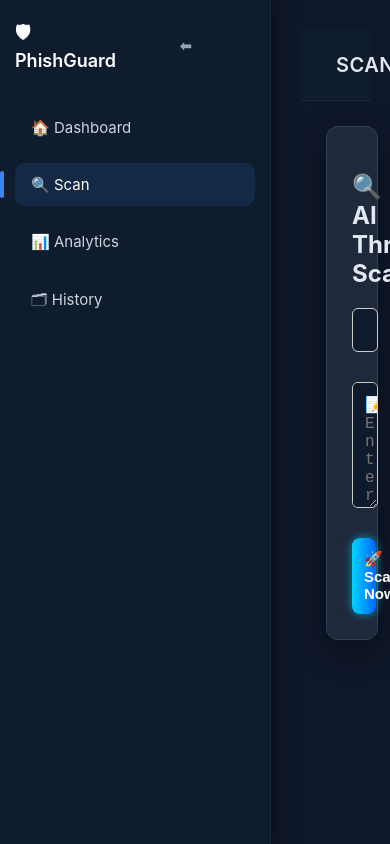
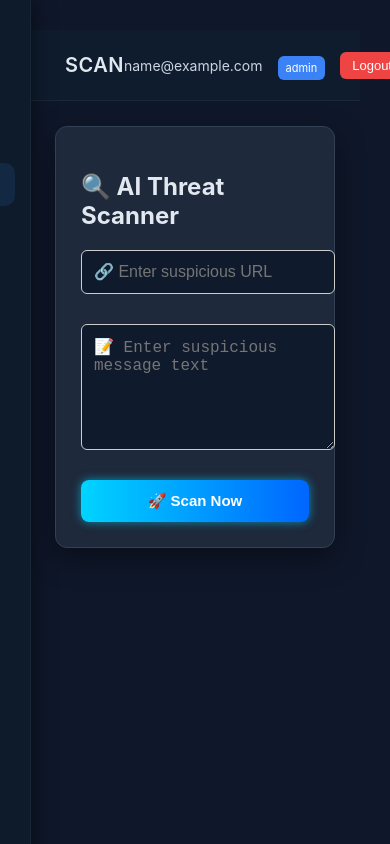
Before and after one commit to jayadithya24/phishguard, a React (Create React App) app in the folder client/: page /scan in a window 390 px wide. Built offline with nearby package versions, Linux system fonts and the light colour scheme; sample sign-in values are in the browser's storage.

Commit message:
Responsive sidebar update

```diff
--- a/client/src/App.css
+++ b/client/src/App.css
@@ -979,3 +979,96 @@
   background: #ef4444;
   color: white;
 }
+/* Default desktop */
+.sidebar {
+  width: 240px;
+  min-height: 100vh;
+}
+
+/* Mobile Fix */
+@media (max-width: 768px) {
+  .sidebar {
+    position: fixed;
+    left: -240px;
+    top: 0;
+    transition: 0.3s ease;
+    z-index: 1000;
+  }
+
+  .sidebar.open {
+    left: 0;
+  }
+
+  .main-content {
+    margin-left: 0 !important;
+    width: 100%;
+  }
+}
+.menu-toggle {
+  display: none;
+}
+
+@media (max-width: 768px) {
+  .menu-toggle {
+    display: block;
+    background: none;
+    border: none;
+    font-size: 22px;
+    color: white;
+  }
+}
+@media (max-width: 768px) {
+  .sidebar {
+    width: 70px;
+  }
+}
+/* ===== Layout ===== */
+.layout {
+  display: flex;
+}
+
+/* ===== Sidebar ===== */
+.sidebar {
+  width: 240px;
+  min-height: 100vh;
+  transition: 0.3s ease;
+  background: #0d1b2a;
+  color: white;
+}
+
+.sidebar.collapsed {
+  width: 70px;
+}
+
+/* ===== Mobile Fix ===== */
+@media (max-width: 768px) {
+  .sidebar {
+    position: fixed;
+    left: -240px;
+    top: 0;
+    z-index: 1000;
+  }
+
+  .sidebar.mobile-open {
+    left: 0;
+  }
+
+  .main-content {
+    width: 100%;
+    margin-left: 0 !important;
+  }
+
+  .mobile-menu-btn {
+    display: block;
+    margin-right: 15px;
+    font-size: 22px;
+    background: none;
+    border: none;
+    color: white;
+  }
+}
+
+/* Hide hamburger on desktop */
+.mobile-menu-btn {
+  display: none;
+}
--- a/client/src/components/SidebarLayout.js
+++ b/client/src/components/SidebarLayout.js
@@ -1,21 +1,32 @@
-import React, { useState } from "react";
+import React, { useState, useEffect } from "react";
 import { Link, useLocation, useNavigate } from "react-router-dom";
 
 const SidebarLayout = ({ user, setUser, children }) => {
   const location = useLocation();
   const navigate = useNavigate();
+
   const [collapsed, setCollapsed] = useState(false);
+  const [mobileOpen, setMobileOpen] = useState(false);
 
   const pageTitle =
     location.pathname.replace("/", "").toUpperCase() || "DASHBOARD";
+
+  // Close mobile sidebar on route change
+  useEffect(() => {
+    setMobileOpen(false);
+  }, [location.pathname]);
 
   return (
     <div className="layout">
 
       {/* ===== SIDEBAR ===== */}
-      <div className={`sidebar ${collapsed ? "collapsed" : ""}`}>
+      <div
+        className={`sidebar
+          ${collapsed ? "collapsed" : ""}
+          ${mobileOpen ? "mobile-open" : ""}`}
+      >
 
-  {/* Top Section */}
+        {/* Header */}
         <div className="sidebar-header">
           <div className="sidebar-logo">
             {collapsed ? "🛡" : "🛡 PhishGuard"}
@@ -29,33 +40,54 @@
           </button>
         </div>
 
-  {/* Middle Navigation */}
+        {/* Navigation */}
         <div className="sidebar-nav">
-    <Link to="/dashboard" className={location.pathname === "/dashboard" ? "active" : ""}>
+          <Link
+            to="/dashboard"
+            className={location.pathname === "/dashboard" ? "active" : ""}
+          >
             🏠 {!collapsed && "Dashboard"}
           </Link>
 
-    <Link to="/scan" className={location.pathname === "/scan" ? "active" : ""}>
+          <Link
+            to="/scan"
+            className={location.pathname === "/scan" ? "active" : ""}
+          >
             🔍 {!collapsed && "Scan"}
           </Link>
 
           {user?.role === "admin" && (
-      <Link to="/analytics" className={location.pathname === "/analytics" ? "active" : ""}>
+            <Link
+              to="/analytics"
+              className={location.pathname === "/analytics" ? "active" : ""}
+            >
               📊 {!collapsed && "Analytics"}
             </Link>
           )}
 
-    <Link to="/history" className={location.pathname === "/history" ? "active" : ""}>
+          <Link
+            to="/history"
+            className={location.pathname === "/history" ? "active" : ""}
+          >
             🗂 {!collapsed && "History"}
           </Link>
         </div>
-
       </div>
 
       {/* ===== MAIN CONTENT ===== */}
       <div className="main-content">
 
+        {/* Top Header */}
         <div className="top-header">
+
+          {/* Mobile Hamburger */}
+          <button
+            className="mobile-menu-btn"
+            onClick={() => setMobileOpen(!mobileOpen)}
+          >
+            ☰
+          </button>
+
           <h2>{pageTitle}</h2>
 
           <div className="header-right">
```
Lines whose indentation alone changed are shown as unchanged.
